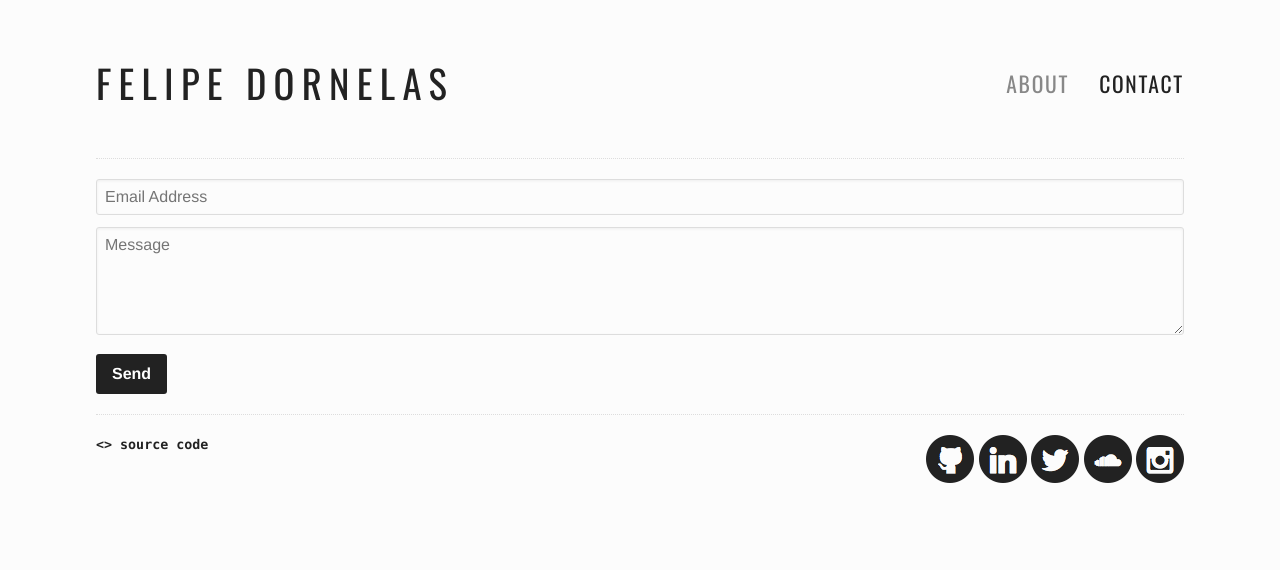
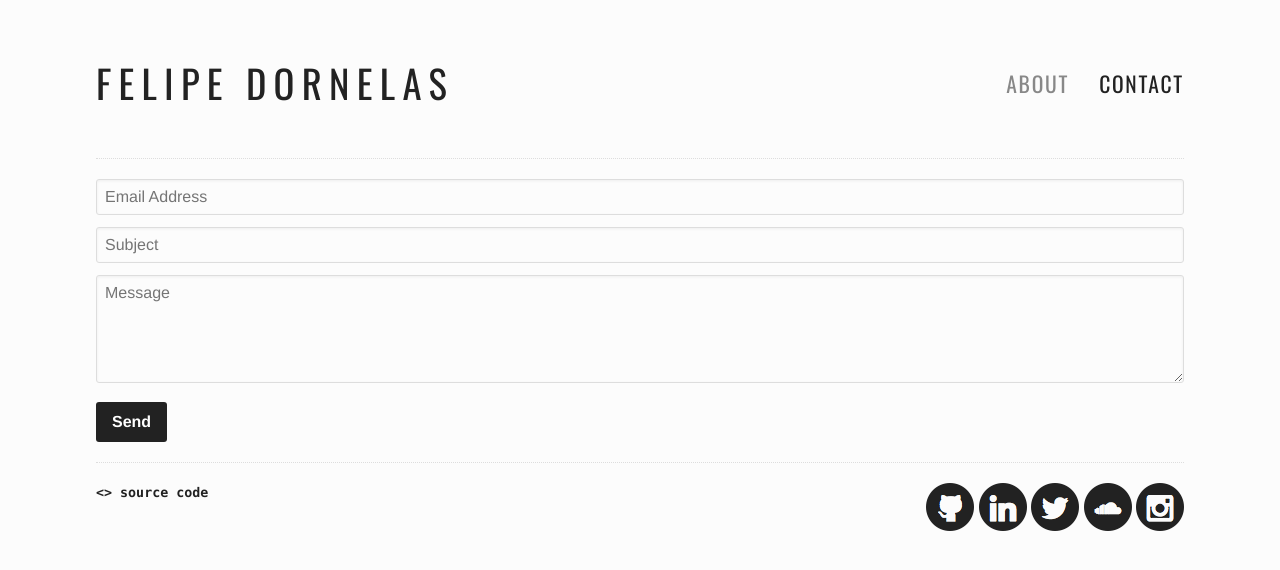
Before and after one commit to felipead/felipead.github.com, a Jekyll site: the page built from pages/contact.html, in a window 1280 px wide. Shown: the top 570 px of the page. Built offline with Jekyll 4.4.1, drawn with Linux system fonts in a browser that asks for light colours.

Commit message:
Adding HTML5 input validation

```diff
--- a/pages/contact.html
+++ b/pages/contact.html
@@ -7,12 +7,13 @@
 
 <div>
   <form action="https://formspree.io/{{ site.email }}" method="POST">
-    <input type="email" name="email" placeholder="Email Address">
-    <input type="hidden" name="_subject" value="Contact" />
-    <textarea type="text" name="content" rows="5" placeholder="Message"></textarea>
-    <input type="submit" value="Send">
+    <input type="email" name="email" placeholder="Email Address" required/>
+    <input type="text" name="subject" placeholder="Subject" required/>
+    <textarea type="text" name="content" rows="5" placeholder="Message" required></textarea>
 
     <!-- Tricks spam robots -->
     <input type="text" name="_gotcha" style="display:none" />
+
+    <input type="submit" value="Send"/>
   </form>
 </div>
```
